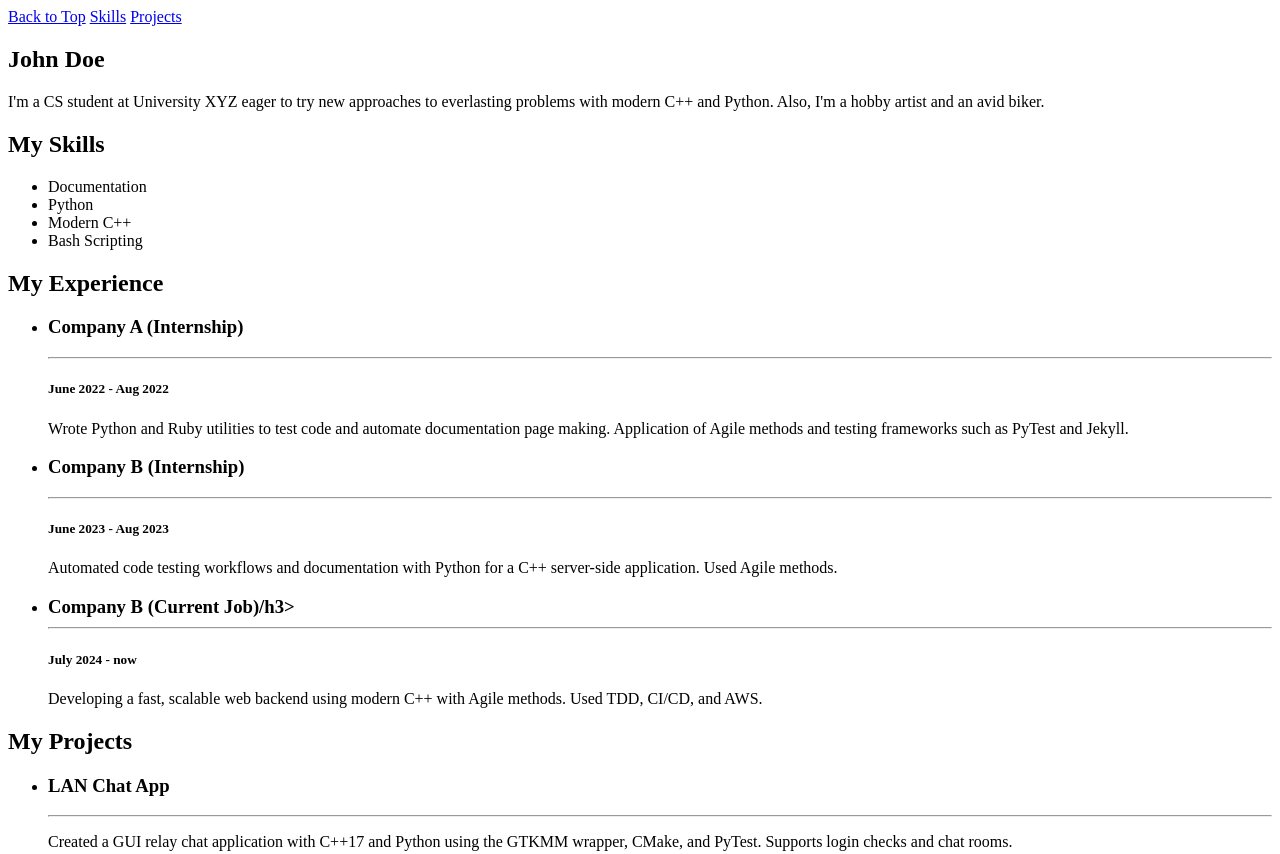
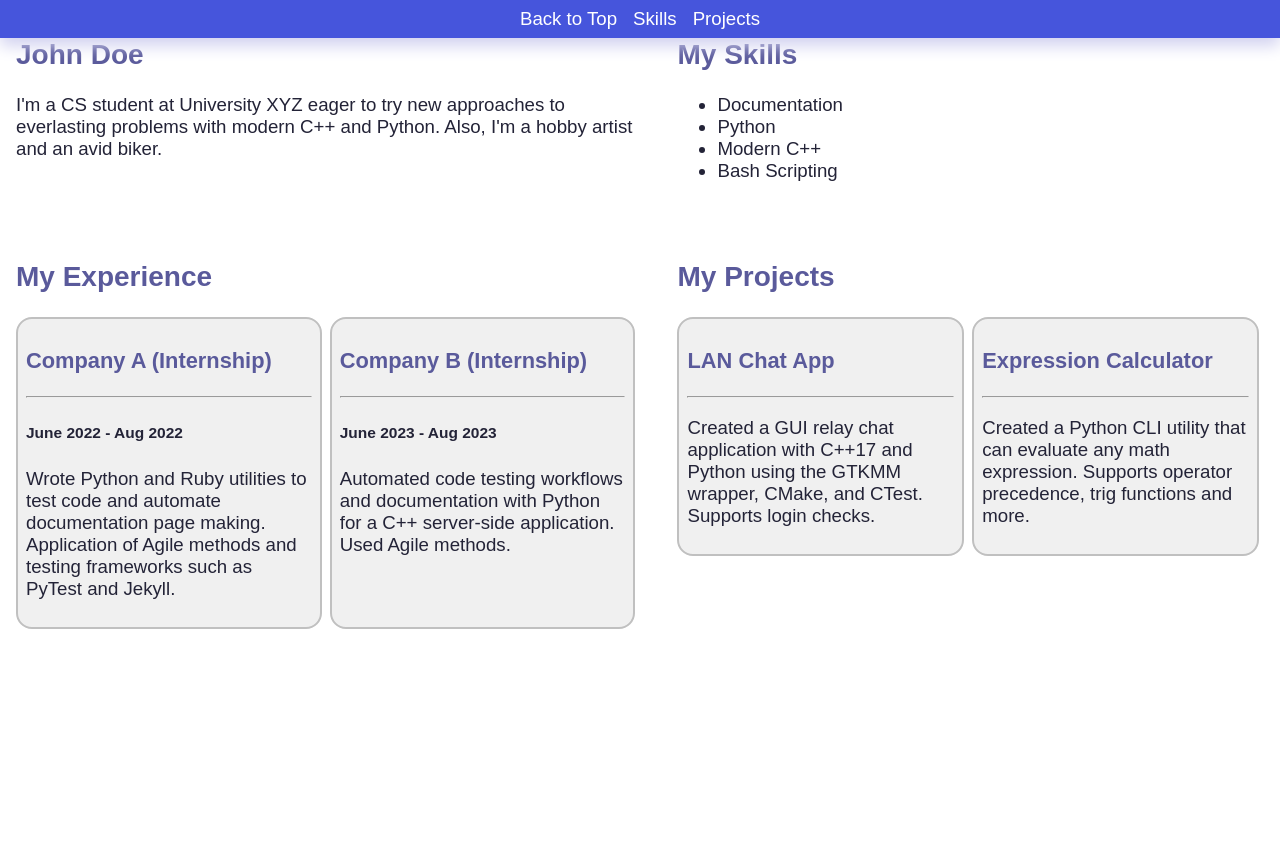
Before and after one commit to DrkWithT/ACM-Portfolio-Site-WS, a plain HTML site: page index.html in a window 1280 px wide. Shown: the top 854 px of the page. After the commit the page ends 800 px from the top, so only its background shows below. Drawn offline with Linux system fonts and the light colour scheme.

Commit message:
Updated code with styling.

```diff
--- a/index.html
+++ b/index.html
@@ -4,9 +4,9 @@
     <meta charset="UTF-8">
     <meta name="viewport" content="width=device-width">
     <title>Sample Portfolio Page</title>
+    <link rel="stylesheet" href="resources/style.css">
     <!--
         TO-DO:
-        Add fake contact info
         CSS stylesheet in other file
         JS for cool interactive stuff if needed
      -->
@@ -21,11 +21,11 @@
         </nav>
     </header>
     <div class="responsive-box">
-        <section id="about-me">
+        <section id="about-me" class="page-section">
             <h2>John Doe</h2>
             <p>I'm a CS student at University XYZ eager to try new approaches to everlasting problems with modern C++ and Python. Also, I'm a hobby artist and an avid biker.</p>
         </section>
-        <section id="skills">
+        <section id="skills" class="page-section">
             <h2>My Skills</h2>
             <ul>
                 <li>Documentation</li>
@@ -34,7 +34,7 @@
                 <li>Bash Scripting</li>
             </ul>
         </section>
-        <section id="experience-box">
+        <section id="experience-box" class="page-section">
             <h2>My Experience</h2>
             <div class="responsive-box">
                 <ul class="card-list">
@@ -50,23 +50,17 @@
                         <h5>June 2023 - Aug 2023</h5>
                         <p>Automated code testing workflows and documentation with Python for a C++ server-side application. Used Agile methods.</p>
                     </li>
-                    <li class="card">
-                        <h3>Company B (Current Job)/h3>
-                        <hr>
-                        <h5>July 2024 - now</h5>
-                        <p>Developing a fast, scalable web backend using modern C++ with Agile methods. Used TDD, CI/CD, and AWS.</p>
-                    </li>
                 </ul>
             </div>
         </section>
-        <section id="projects">
+        <section id="projects" class="page-section">
             <h2>My Projects</h2>
             <div class="responsive-box">
                 <ul class="card-list">
                     <li class="card">
                         <h3>LAN Chat App</h3>
                         <hr>
-                        <p>Created a GUI relay chat application with C++17 and Python using the GTKMM wrapper, CMake, and PyTest. Supports login checks and chat rooms.</p>
+                        <p>Created a GUI relay chat application with C++17 and Python using the GTKMM wrapper, CMake, and CTest. Supports login checks.</p>
                     </li>
                     <li class="card">
                         <h3>Expression Calculator</h3>
--- /dev/null
+++ b/resources/style.css
@@ -0,0 +1,94 @@
+/*
+    @file: resources/style.css
+    @author ACM Beginners Project Team
+*/
+
+body {
+    margin: 0px;
+    padding: 0px;
+    font-family: Arial, Helvetica, sans-serif;
+    font-size: 14pt;
+    color: rgb(35, 35, 55);
+}
+
+header {
+    position: fixed;
+    z-index: 2;
+    left: 0;
+    right: 0;
+    top: 0;
+    background-color: rgb(70, 85, 220);
+    color: white;
+    box-shadow: 0 8px 16px 0 rgb(210, 210, 240);
+}
+
+nav {
+    display: flex;
+    flex-direction: row;
+    justify-content: center;
+}
+
+a.jump-link {
+    display: block;
+    padding: 8px;
+    background-color: rgb(70, 85, 220);
+    color: white;
+    transition-property: background-color;
+    transition-duration: 0.5s;
+    text-decoration: none;
+}
+
+a.jump-link:hover {
+    background-color: rgb(115, 130, 235);
+    color: rgb(220, 235, 240);
+}
+
+@media (min-width: 640px) {
+    .responsive-box {
+        display: grid;
+        grid-template-columns: auto auto;
+        margin-top: 50px 0;
+        padding: 0;
+        gap: 5px;
+    }
+
+    .page-section {
+        display: block;
+        margin: 8px;
+        padding: 8px;
+    }
+}
+
+@media (max-width: 649px) {
+    .responsive-box {
+        display: flex;
+        flex-direction: column;
+        justify-content: center;
+    }
+
+    .page-section {
+        display: block;
+        margin: 4px;
+        padding: 4px;
+    }
+}
+
+ul.card-list {
+    list-style: none;
+    display: grid;
+    grid-template-columns: 1fr 1fr;
+    gap: 8px;
+    margin: 0;
+    padding: 0;
+}
+
+li.card {
+    border: solid silver 2px;
+    border-radius: 16px;
+    padding: 8px;
+    background-color: rgb(240, 240, 240);
+}
+
+h2, h3 {
+    color: rgb(90, 90, 155);
+}
```
